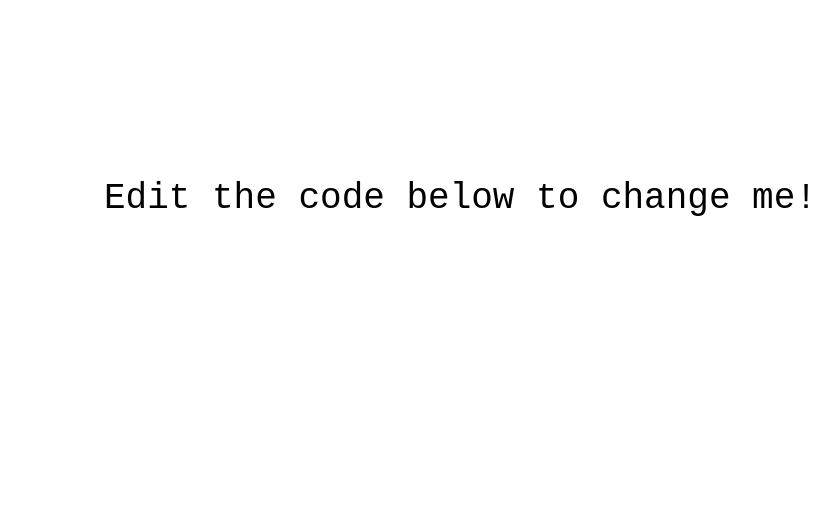
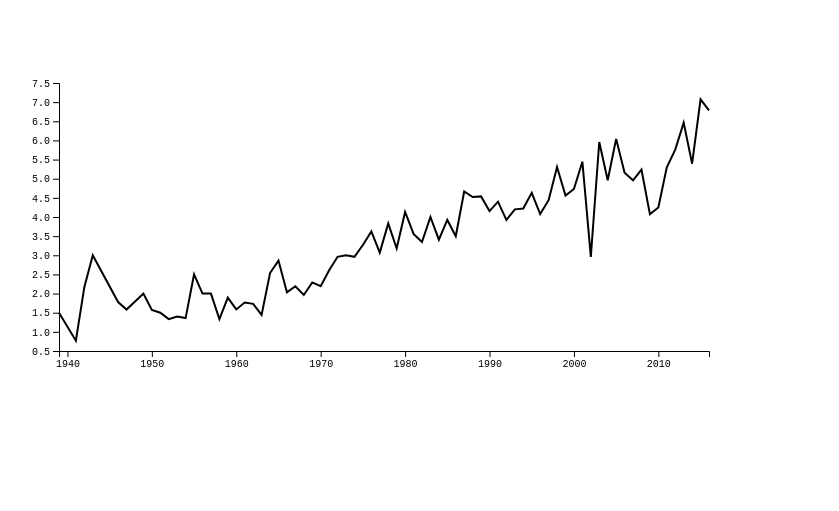
Before and after one commit to tlfrd/oscar-speech-analysis, a website: page chart/index.html in a window 1280 px wide. Shown: the whole page, without its empty margins (24-863 px from the left). Drawn offline with nearby package versions, Linux system fonts and the light colour scheme.

Commit message:
Add basic line chart

```diff
--- a/chart/index.html
+++ b/chart/index.html
@@ -1,7 +1,7 @@
 <!DOCTYPE html>
 <head>
   <meta charset="utf-8">
-  <script src="https://d3js.org/d3.v5.min.js"></script>
+  <script src="https://d3js.org/d3.v4.min.js"></script>
   <link rel="stylesheet" href="style.css">
 </head>
 
--- a/chart/index.js
+++ b/chart/index.js
@@ -1,13 +1,78 @@
+const jsonUrl = '../results/allSpeeches_thankThanks.json';
+
+const initWidth = 800;
+const initHeight = 418;
+
+const margin = {top: 75, right: 75, bottom: 75, left: 75};
+
+const width = initWidth - margin.left - margin.right;
+const height = initHeight - margin.top - margin.bottom;
+
 const svg = d3.select('body')
   .append('svg')
-  .attr('width', 960)
-  .attr('height', 500);
+  .attr('width', initWidth)
+  .attr('height', initHeight)
+  .append("g")
+    .attr("transform", "translate(" + margin.left + "," + margin.top + ")");
 
-console.log(svg);
+d3.json(jsonUrl, (err, data) => {
+  drawGraph(data, 'totalCount', 'mean', []);
+});
 
-svg.append("text")
-  .text("Edit the code below to change me!")
-  .attr("y", 200)
-  .attr("x", 120)
-  .attr("font-size", 36)
-  .attr("font-family", "monospace")
+function drawGraph(data, attr, avg, drawLines) {
+  const nested = d3.nest()
+    .key(d => d.year)
+    .entries(data);
+
+  nested.forEach(year => {
+    const mean = d3.mean(year.values, d => d[attr]);
+    const median = d3.median(year.values, d => d[attr]);
+    year.mean = mean;
+    year.median = median;
+  });
+
+  const x = d3.scaleLinear()
+    .domain(d3.extent(nested, d => d.key))
+    .range([0, width])
+
+  const y = d3.scaleLinear()
+    .domain(d3.extent(nested, d => d[avg]))
+    .range([height, 0])
+    .nice();
+
+  const xAxis = d3.axisBottom(x)
+    .tickFormat(d3.format('d'));
+
+  const yAxis = d3.axisLeft(y);
+
+  svg.append('g')
+    .attr('class', 'x axis')
+    .attr('transform', `translate(0,${height})`)
+    .call(xAxis);
+
+  svg.append('g')
+    .attr('class', 'y axis')
+    .call(yAxis);
+
+  const line = d3.line()
+    .x(d => x(d.key))
+    .y(d => y(d[avg]));
+
+  const yearLines = svg.append('g')
+    .attr('class', 'yearLines')
+    .selectAll('line')
+    .data(drawLines)
+    .enter()
+    .append('line')
+    .attr('x1', d => x(d))
+    .attr('x2', d => x(d))
+    .attr('y1', 0)
+    .attr('y2', height);
+
+  const lineChart = svg.append('g')
+    .append('path')
+    .attr('class', 'lineChart')
+    .datum(nested)
+    .attr('d', line);
+
+}
--- a/chart/style.css
+++ b/chart/style.css
@@ -0,0 +1,15 @@
+text {
+  font-family: monospace;
+}
+
+.lineChart {
+  fill: none;
+  stroke-width: 2px;
+  stroke: black;
+}
+
+.yearLines {
+  stroke-width: 2px;
+  stroke: black;
+  opacity: 0.5;
+}
```
